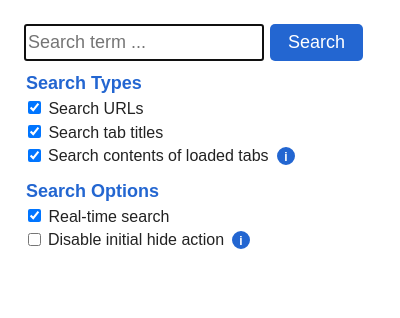
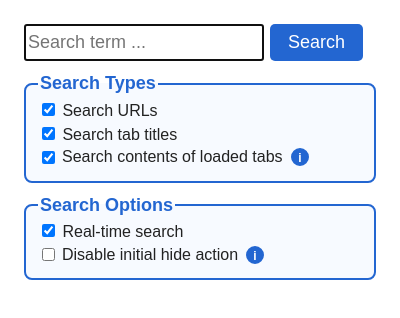
Before and after one commit to Gitoffthelawn/TabSearch, a browser extension: page popup.html in a window 400 px wide. Drawn offline with Linux system fonts and the light colour scheme.

Commit message:
Add rounder border and background to options and reduce padding

```diff
--- a/common.css
+++ b/common.css
@@ -18,14 +18,14 @@
   cursor: pointer;
 }
 .option-group {
-  border: none;
+  border: 2px solid #2366d1;
+  border-radius: 8px;
   margin: 0 0 12px 0;
-  padding: 0;
+  background: #f7faff;
 }
 .option-group legend {
   font-weight: bold;
   color: #2366d1;
-  margin-bottom: 4px;
   font-size: 18px;
 }
 .flex-label {
```
